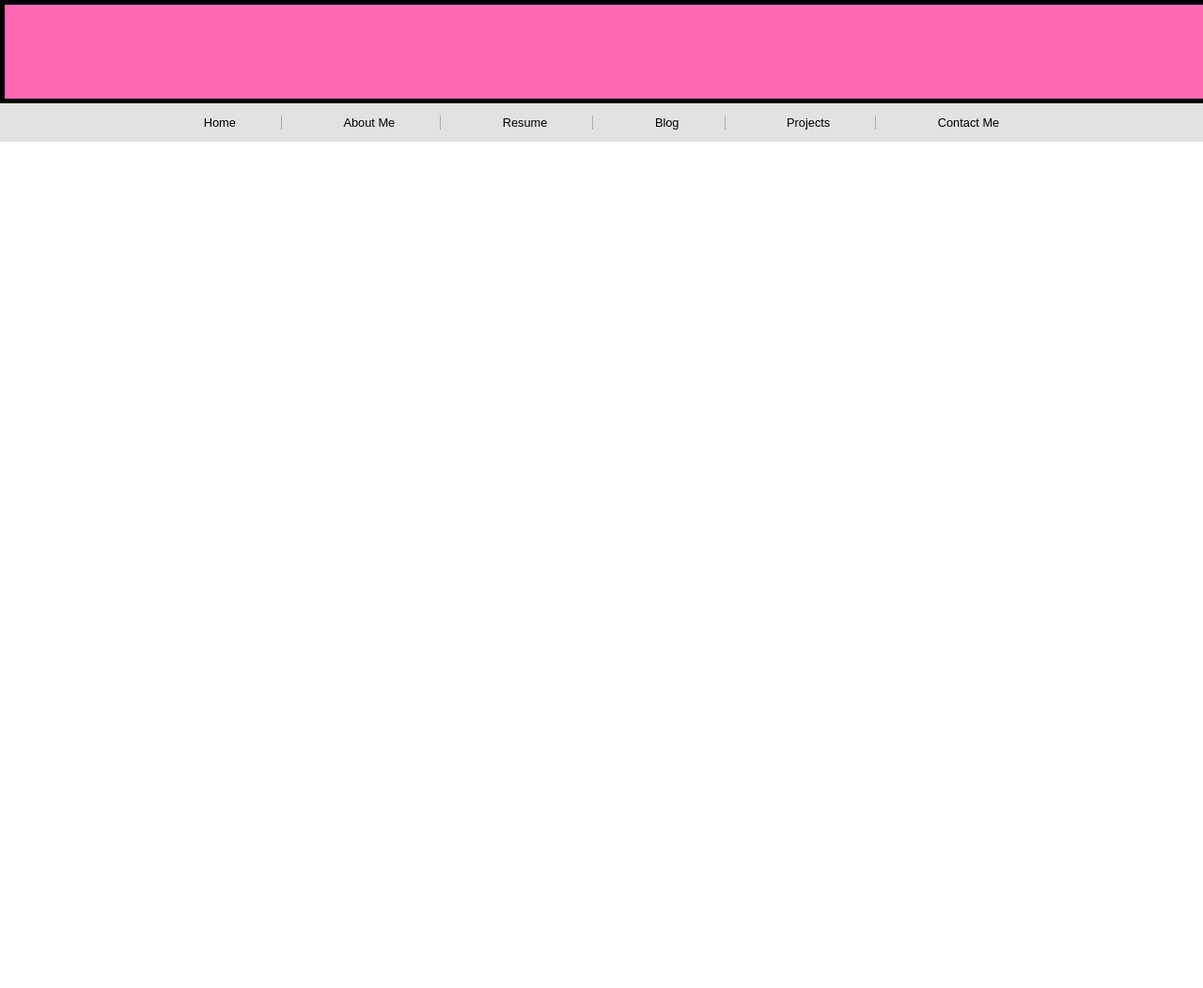
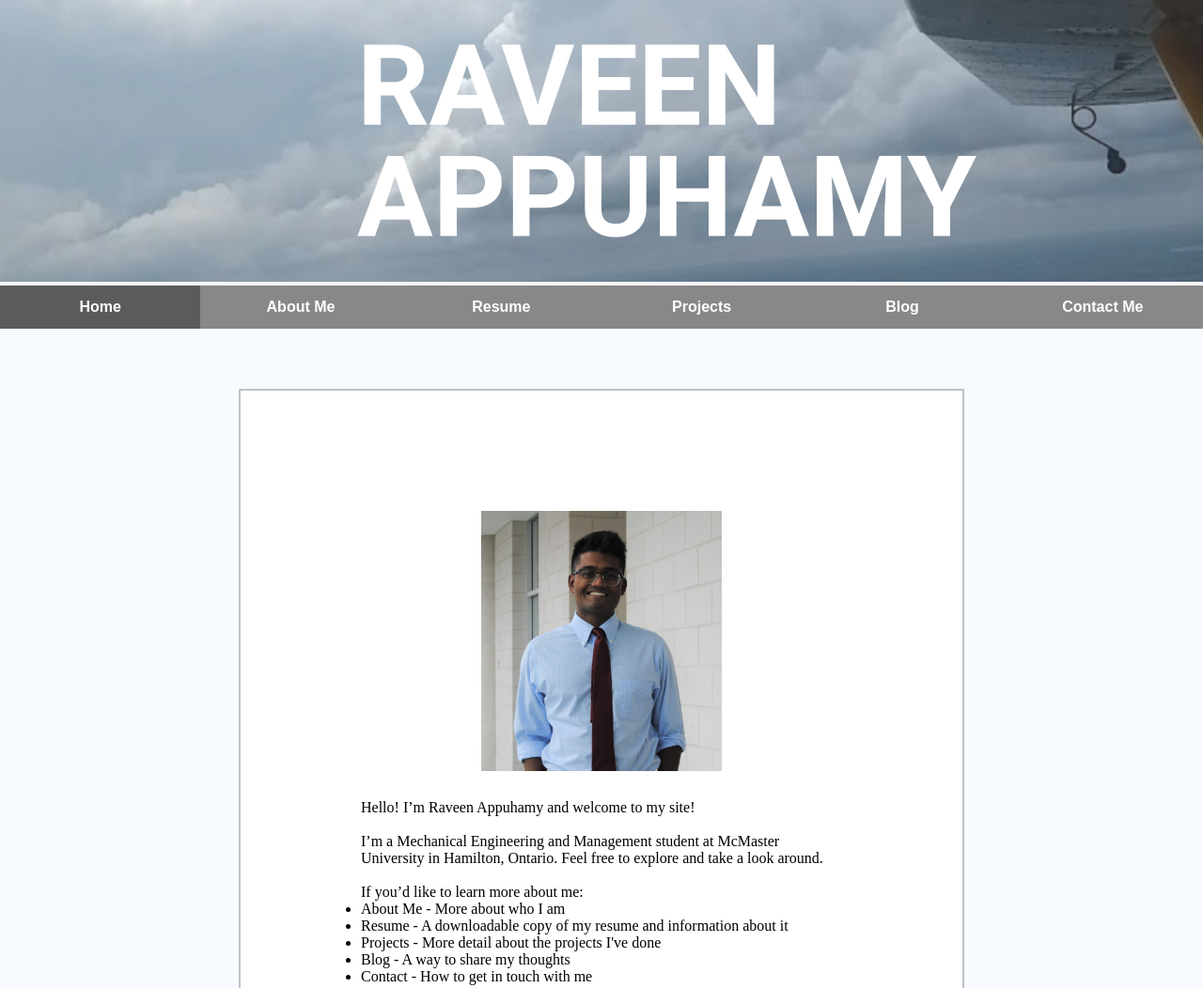
Before and after one commit to raveenapp/raveen.ca, a plain HTML site: page index.html in a window 1280 px wide. Shown: the top 1052 px of the page at 94% size. Before the commit the page ends 800 px from the top, so only its background shows below. Drawn offline with Linux system fonts and the light colour scheme.

Commit message:
Redid nav bar, completed header, working on index page

```diff
--- a/index.html
+++ b/index.html
@@ -4,24 +4,43 @@
         <title>
             Raveen's Site
         </title>
-        <link rel="stylesheet" href="styles/styles.css">
+        <link rel="stylesheet" href="styles/header-style.css">
+        <link rel="stylesheet" href="styles/index-style.css">
     </head>
 
     <body>
         <!-- Header to include logo with header and nav bar-->
         <header>
             <div id="header-logo">
+                <img id="header-img" src="images/header.png" alt="Header Image with Name">
             </div>
             <div id="header-bg">
                 <nav>
-                    <a id="home" href="#">Home</a>
-                    <a id="about-me" href="#">About Me</a>
-                    <a id="resume" href="#">Resume</a>
-                    <a id="blog" href="#">Blog</a>
-                    <a id="projects" href="#">Projects</a>
-                    <a id="contact-me" href="#">Contact Me</a>
+                        <a class="links active" id="home" href="#">Home</a>
+                        <a class="links" id="about-me" href="#">About Me</a>
+                        <a class="links" id="resume" href="#">Resume</a>
+                        <a class="links" id="projects" href="#">Projects</a>
+                        <a class="links" id="blog" href="#">Blog</a>
+                        <a class="links" id="contact-me" href="#">Contact Me</a>
                 </nav>
             </div>
         </header>
+
+        <div id="container">
+            <img id="index-img" src="images/index/index-self-edited.JPG" alt="Picture of myself">
+            <p>Hello! I’m Raveen Appuhamy and welcome to my site! <br>
+                <br>
+                I’m a Mechanical Engineering and Management student at McMaster University in Hamilton, Ontario.
+                Feel free to explore and take a look around.<br>
+                <br>
+                If you’d like to learn more about me:</p>
+                <ul>
+                    <li>About Me - More about who I am</li>
+                    <li>Resume - A downloadable copy of my resume and information about it </li>
+                    <li>Projects - More detail about the projects I've done</li>
+                    <li>Blog - A way to share my thoughts</li>
+                    <li>Contact - How to get in touch with me</li>
+                </ul>
+        </div>
     </body>
 </html>
--- /dev/null
+++ b/styles/header-style.css
@@ -0,0 +1,54 @@
+/* CSS Reset --*/
+* {
+    margin: 0;
+    padding: 0;
+}
+/* -- Header Section --*/
+body {
+    background-color: rgb(247, 250, 255);
+}
+header{
+    font-family: Arial, Helvetica, sans-serif;
+    font-size:100%;
+    font-weight: bolder;
+    overflow: hidden;
+
+}
+
+#header-logo{
+    width: 100%;
+    height: px;
+}
+
+#header-img {
+    margin-left: 50%;
+    transform: translateX(-50%);
+}
+
+
+#header-bg {
+    background-color: rgb(136, 136, 136);
+}
+
+nav {
+    display:flex;
+    flex-direction: row;
+    justify-content: space-evenly;
+
+}
+
+.links {
+    color:white;
+    text-decoration: none;
+    padding: 14px;
+    width: 100%;
+    text-align:center;
+}
+
+.links:hover {
+    background-color: rgb(77, 77, 77);
+}
+
+.active{
+    background-color: rgb(92, 91, 91);
+}
--- /dev/null
+++ b/styles/index-style.css
@@ -0,0 +1,23 @@
+#container {
+    background-color: white;
+    margin: 5% auto 0 auto;
+    width:40%;
+    border: 2px solid rgb(190, 193, 201);
+    padding: 10% 10% 10% 10%;
+    text-align: center;
+}
+
+#index-img {
+    height: auto;
+    width: 50%;
+    text-align: center;
+}
+
+p{
+    margin-top: 5%;
+    text-align: left;
+}
+
+ul{
+    text-align: left;
+}
--- a/styles/styles.css
+++ /dev/null
@@ -1,47 +0,0 @@
-/* CSS Reset --*/
-* {
-    margin: 0;
-    padding: 0;
-}
-/* -- Header Section --*/
-
-header{
-    font-family: Arial, Helvetica, sans-serif;
-    font-size:80%;
-}
-
-#header-logo{
-    width: 100%;
-    height: 100px;
-    border-style: solid;
-    border-width: 5px;
-    background-color: hotpink;
-}
-
-#header-bg {
-    background-color: rgb(226, 226, 226);
-}
-
-nav {
-    background-color: rgb(226, 226, 226);
-    width: 75%;
-    height: 100%;
-    margin-left: auto;
-    margin-right: auto;
-    display: flex;
-    flex-direction: row;
-    justify-content: space-around;
-    padding: 1% 0% 1% 0%;
-}
-
-#home,#about-me,#resume,#blog,#projects,#contact-me {
-    text-decoration: none;
-    color:black;
-    padding: 0% 5% 0% 5%;
-}
-
-#home,#about-me,#resume,#blog,#projects{
-    border-right-width: 1px;
-    border-right-style: solid;
-    border-color: rgb(172, 172, 172);
-}
```
Also changed, not shown: images/header.png (added), images/index/index-self-edited.JPG (added), images/index/index-self.JPG (added).
